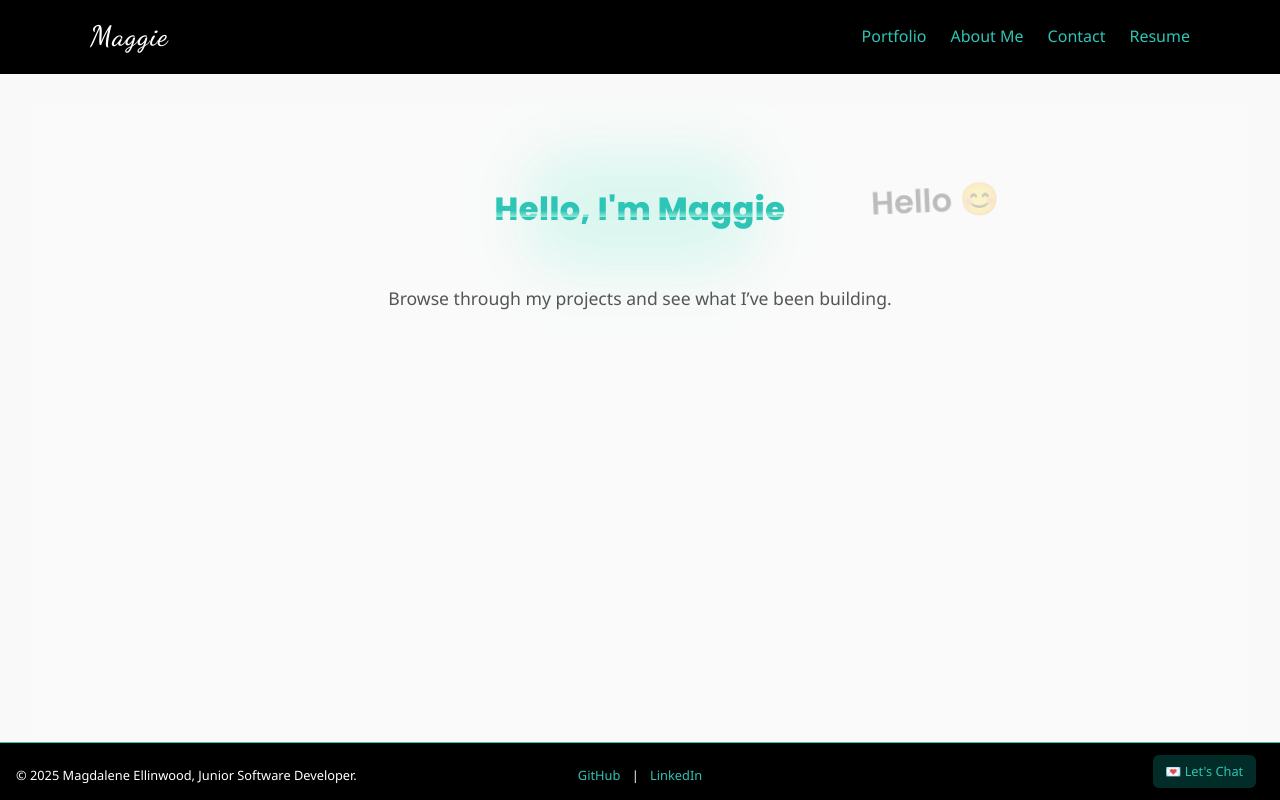
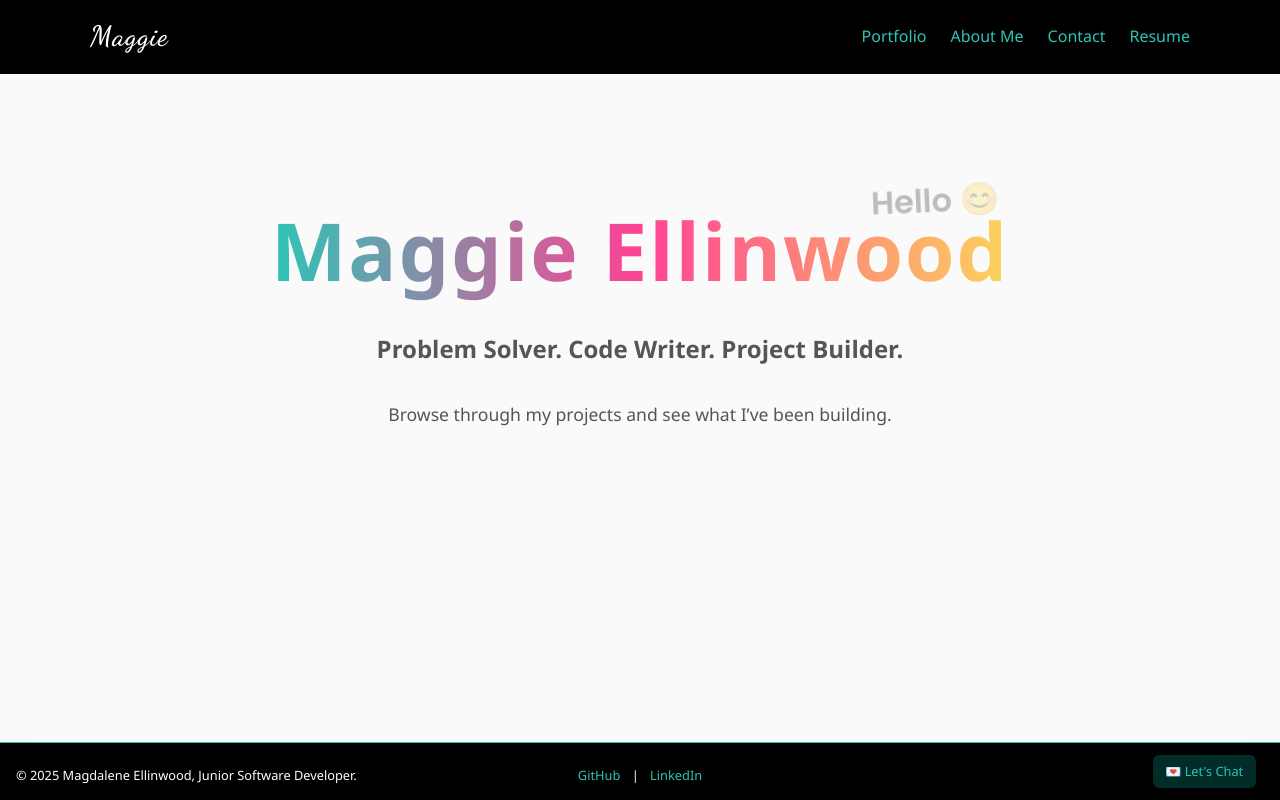
Before and after one commit to mellinwood1023/Maggie_Portfolio, a React (Vite) app: page / in a window 1280 px wide. Built offline with nearby package versions, Linux system fonts and the light colour scheme.

Commit message:
home page layout

```diff
--- a/src/pages/Home.tsx
+++ b/src/pages/Home.tsx
@@ -6,31 +6,10 @@ export default function Home() {
     <section className="home">
       <header>
         <h1 className="slide-in">
-        <div className="glow-wrapper">
-<svg
-  className="gradient-heading"
-  viewBox="0 0 600 100"
-  preserveAspectRatio="xMidYMid meet"
->
-  <defs>
-    <linearGradient id="gradient" gradientTransform="rotate(90)">
-      <stop offset="55%" stop-color="#2EC4B6"></stop>
-      <stop offset="70%" stop-color="#9DEBDA"></stop>
-      <stop offset="20%" stop-color="#2EC4B6"></stop>
-    </linearGradient>
-  </defs>
-  <text
-    x="50%"
-    y="50%"
-    textAnchor="middle"
-    dominantBaseline="middle"
-    className="gradient-text"
-  >
-    Hello, I'm Maggie
-  </text>
-</svg>
-
-        </div>
+  <div className="hero-header">
+    <h1 className="hero-title">Maggie Ellinwood</h1>
+    <h2 className="hero-subtitle">Problem Solver. Code Writer. Project Builder.</h2>
+  </div>
         </h1>
       </header>
       <div className="paragraph-container">
--- a/src/styles/Home.css
+++ b/src/styles/Home.css
@@ -12,20 +12,42 @@
 
 /* Header with centered content */
 
-.gradient-heading {
-  width: 100%;
-  max-width: 100%;
-  height: auto;
-  aspect-ratio: 6 / 1;
-  display: block;
+.hero-header {
+  text-align: center;
+  margin-top: 2rem;
+  margin-bottom: 2rem;
 }
 
-.gradient-heading text {
-  font-size: 5vw; /* scales with screen width */
-  font-weight: 900;
-  fill: url(#gradient);
-  font-family: 'Poppins', sans-serif;
-  letter-spacing: 1px;
+.hero-title {
+  font-size: clamp(2rem, 8vw, 5rem);
+  font-weight: 800;
+  background: linear-gradient(90deg, #2EC4B6, #ff4294, #fcd35c);
+  -webkit-background-clip: text;
+  -webkit-text-fill-color: transparent;
+  background-clip: text;
+  color: transparent;
+  letter-spacing: 2px;
+  animation: fadeInUp 1s ease forwards;
+  opacity: 0;
+}
+
+.hero-subtitle {
+  font-size: 1.5rem;
+  color: #555;
+  margin-top: 0.5rem;
+  animation: fadeInUp 1.5s ease forwards;
+  opacity: 0;
+}
+
+@keyframes fadeInUp {
+  0% {
+    opacity: 0;
+    transform: translateY(30px);
+  }
+  100% {
+    opacity: 1;
+    transform: translateY(0);
+  }
 }
 
 .glow-wrapper {
@@ -170,13 +192,13 @@
 }
 
 @media (max-width: 768px) {
-  .gradient-heading {
-    font-size: 3rem;
+  .gradient-heading text {
+    font-size: 36px;
   }
 }
 
 @media (max-width: 480px) {
-  .gradient-heading {
-    font-size: 2.2rem;
+  .gradient-heading text {
+    font-size: 28px;
   }
 }
```
